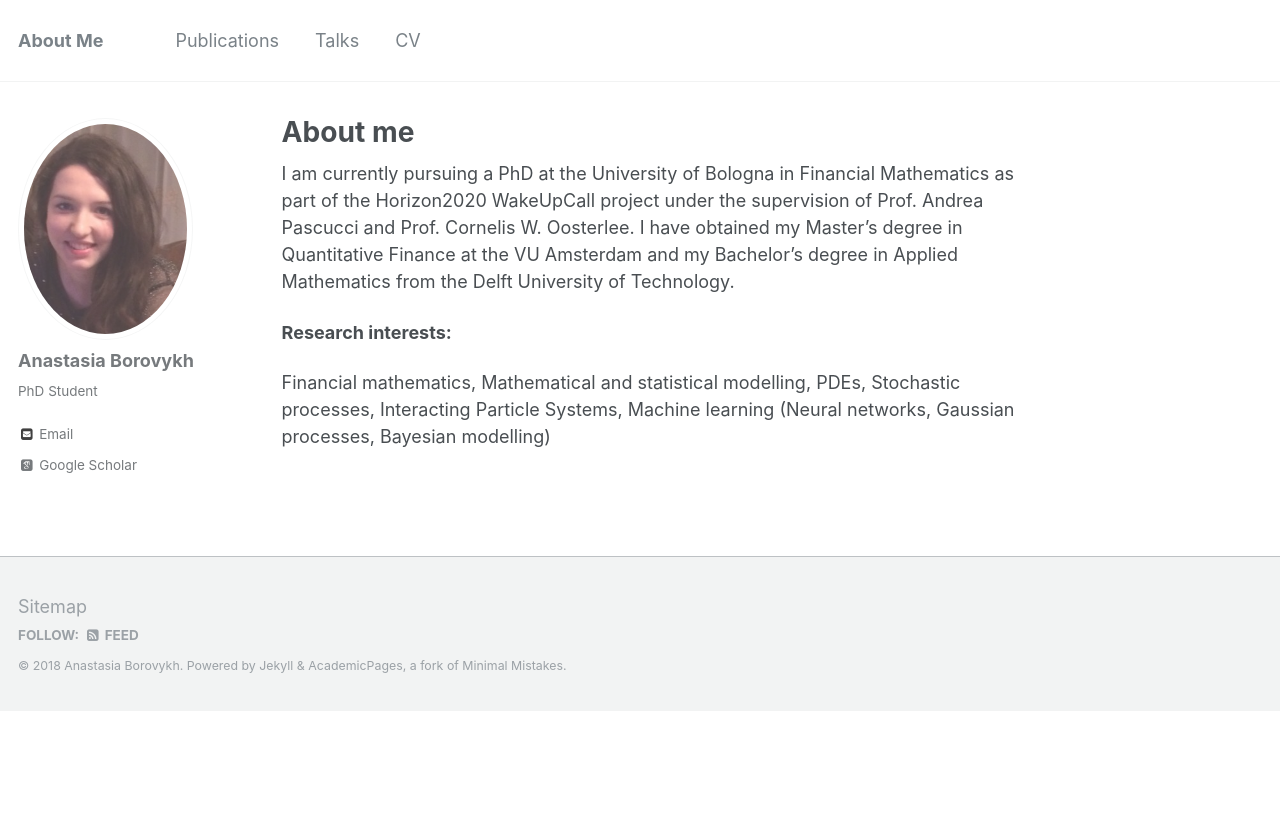
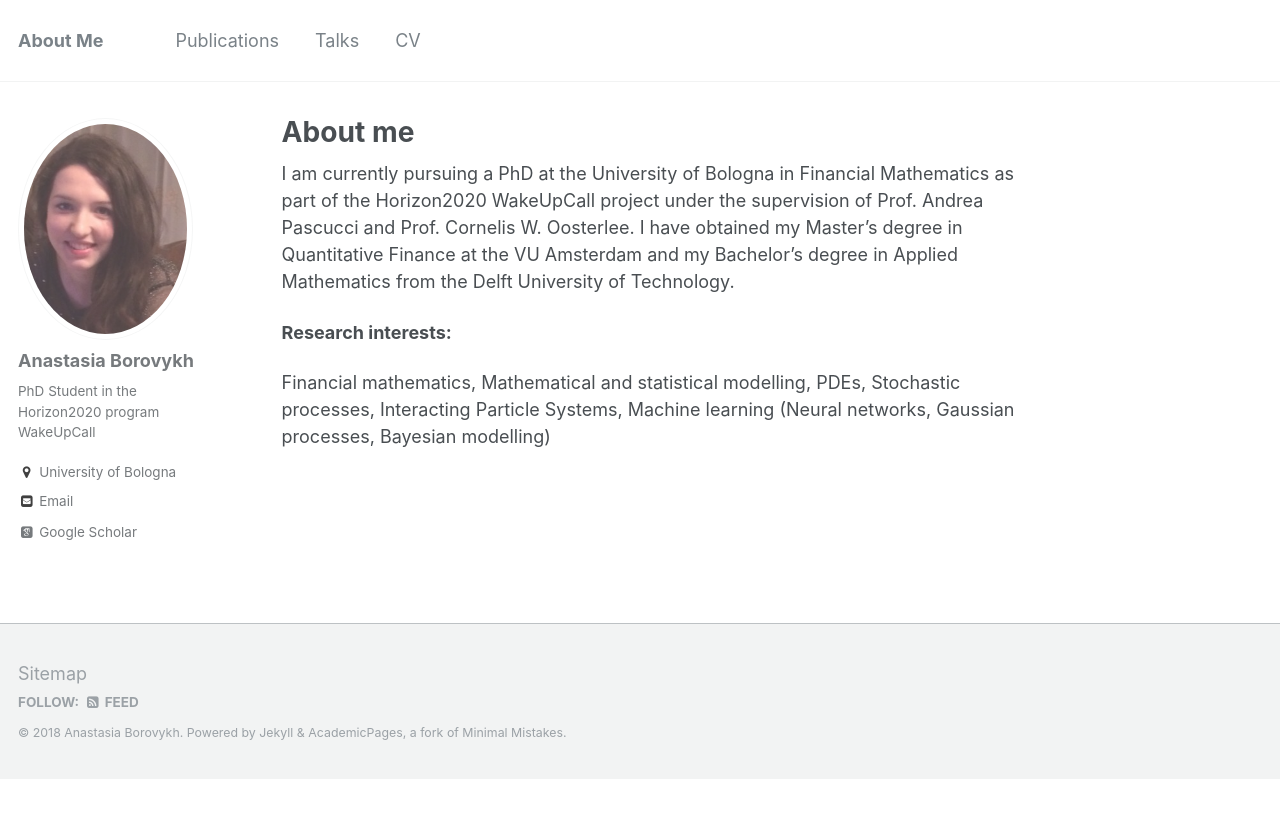
Before and after one commit to aib93/aib93.github.io, a Jekyll site: the page built from _pages/about.md, in a window 1280 px wide. Shown: the top 818 px of the page. Built offline with Jekyll 4.4.1, drawn with Linux system fonts in a browser that asks for light colours; some web fonts are replaced.

Commit message:
Initial commit

```diff
--- a/_config.yml
+++ b/_config.yml
@@ -80,8 +80,8 @@ analytics:
 author:
   name             : "Anastasia Borovykh"
   avatar           : "foto.png"
-  bio              : "PhD Student"
-  location         :
+  bio              : "PhD Student in the Horizon2020 program WakeUpCall"
+  location         : "University of Bologna"
   employer         :
   googlescholar    : "https://scholar.google.it/citations?user=6y1FmgQAAAAJ&hl=it&oi=ao"
   email            : "borovykh_a@hotmail.com"
```
